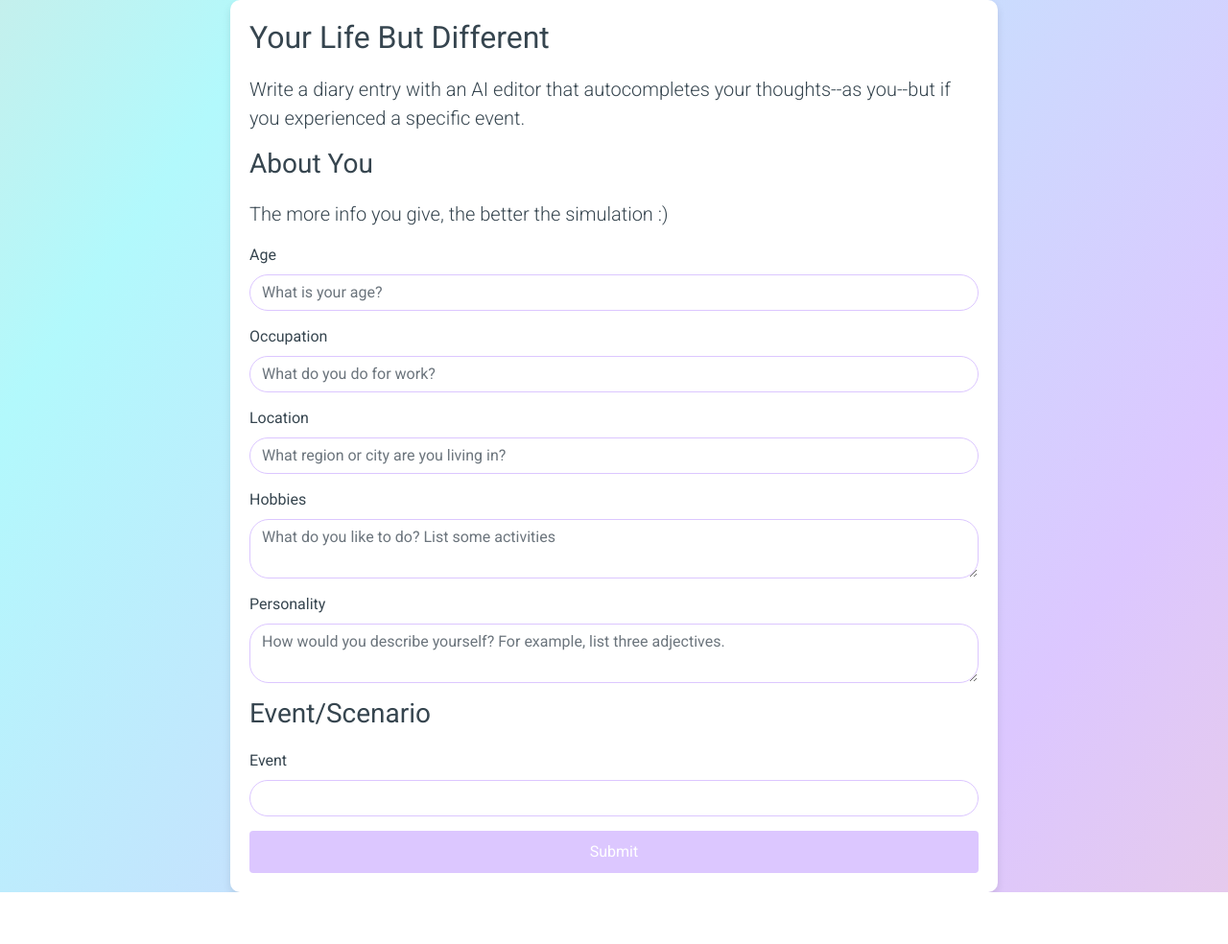
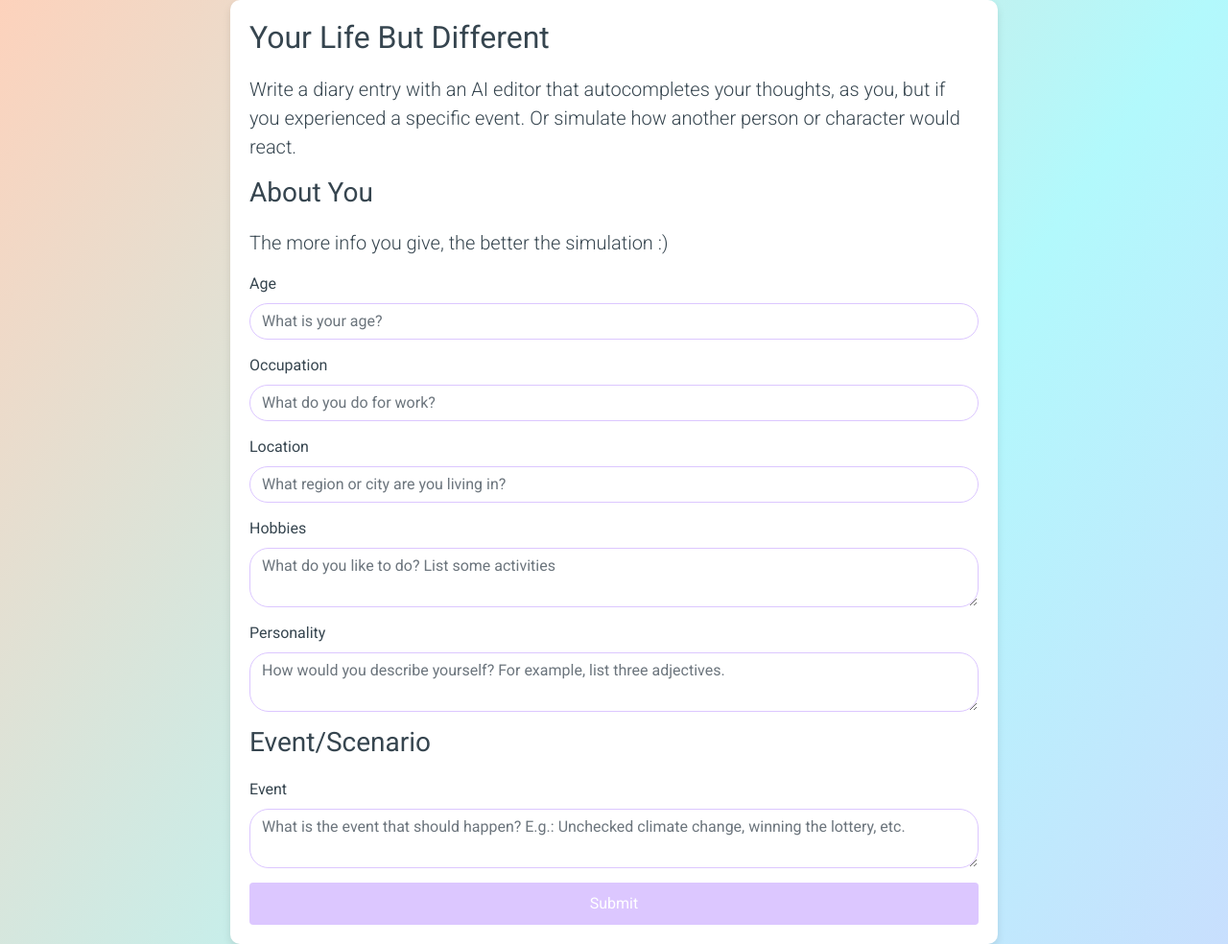
Before and after one commit to josh-ashkinaze/autocomplete, a Flask app: page /user_settings in a window 1280 px wide. Shown: the whole page at 96% size. Before the commit the page ends 930 px from the top, so only its background shows below. Run offline with Flask 3, Linux system fonts and the light colour scheme; some libraries are stand-ins or nearby versions.

Commit message:
add form placeholder

```diff
--- a/forms.py
+++ b/forms.py
@@ -9,4 +9,4 @@ class CharacterForm(FlaskForm):
     personality = TextAreaField('Personality', validators=[DataRequired(), Length(max=200)], render_kw={"placeholder": "How would you describe yourself? For example, list three adjectives. "})
 
 class EventForm(FlaskForm):
-    event = StringField('Event', validators=[DataRequired(), Length(max=100)],render_kw={"placeholder": "What is the event that should happen? E.g.: Unchecked climate change, winning the lottery, etc."})
+    event = TextAreaField('Event', validators=[DataRequired(), Length(max=100)],render_kw={"placeholder": "What is the event that should happen? E.g.: Unchecked climate change, winning the lottery, etc."})
--- a/templates/user_settings.html
+++ b/templates/user_settings.html
@@ -15,12 +15,11 @@
         }
 
 
-
         body {
             font-family: 'Roboto', sans-serif;
             background: linear-gradient(124deg, #FFD1BA, #B2F9FC, #DCC7FF, #FFD1BA);
             background-size: 200% 200%;
-    animation: backgroundMove 5s ease-in-out infinite;
+            animation: backgroundMove 7s ease-in-out infinite;
             color: #36454F;
             margin: 0;
             padding: 0;
@@ -94,8 +93,8 @@
 <body>
 <div class="container">
     <h2>Your Life But Different</h2>
-    <p class="lead">Write a diary entry with an AI editor that autocompletes your thoughts--as you--but if you
-        experienced a specific event. </p>
+    <p class="lead">Write a diary entry with an AI editor that autocompletes your thoughts, as you, but if you
+        experienced a specific event. Or simulate how another person or character would react. </p>
     <form method="post" action="{{ url_for('user_settings') }}" novalidate>
         {{ character_form.hidden_tag() }}
         {{ event_form.hidden_tag() }}
@@ -122,7 +121,10 @@
         {% for field in event_form if field.name != 'csrf_token' %}
             <div class="form-group">
                 {{ field.label(class="form-control-label") }}
-                {{ field(class="form-control", placeholder=field.description) }}
+                {% if field.type == 'TextAreaField' %}
+                    <textarea class="form-control" name="{{ field.name }}"
+                              placeholder="{{ field.render_kw.placeholder }}">{{ field._value() }}</textarea>
+                {% endif %}
                 {% if field.errors %}
                     <span class="text-danger">{{ field.errors|first }}</span>
                 {% endif %}
```
Lines whose indentation alone changed are shown as unchanged.
